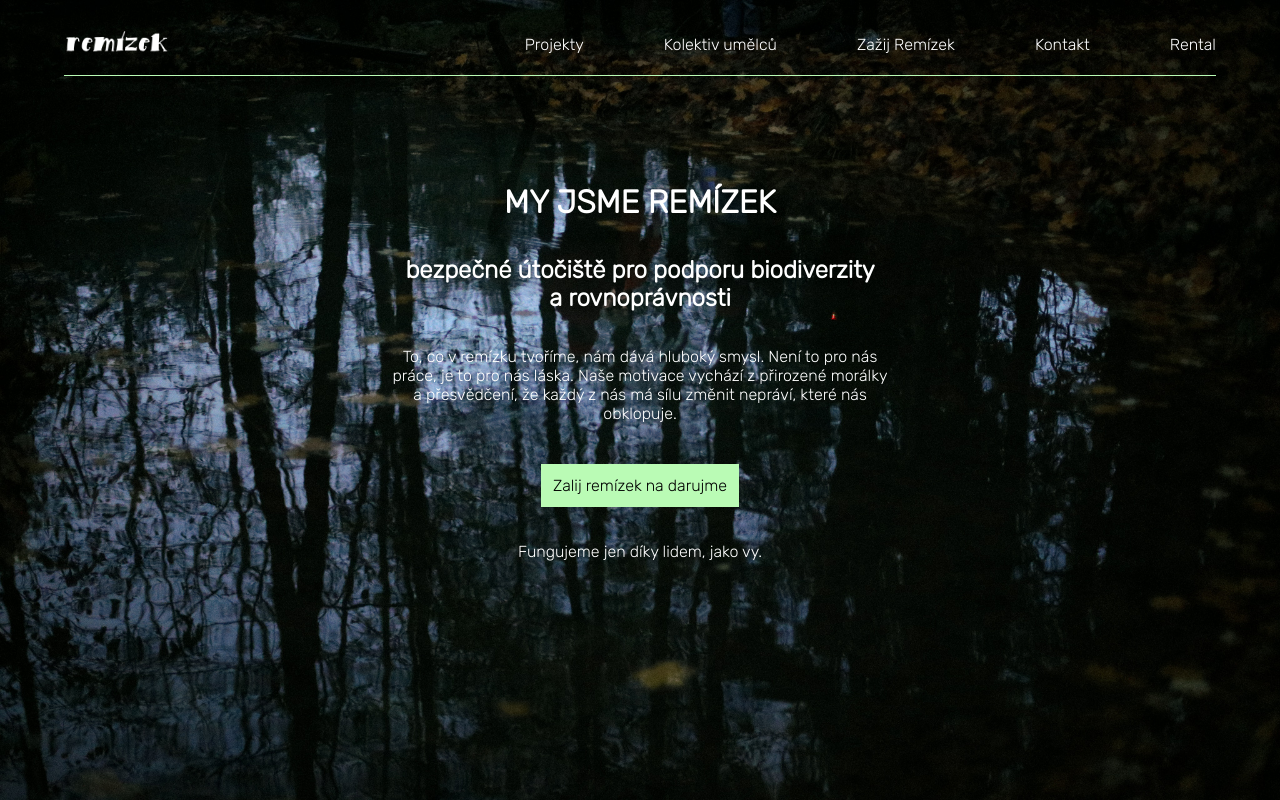
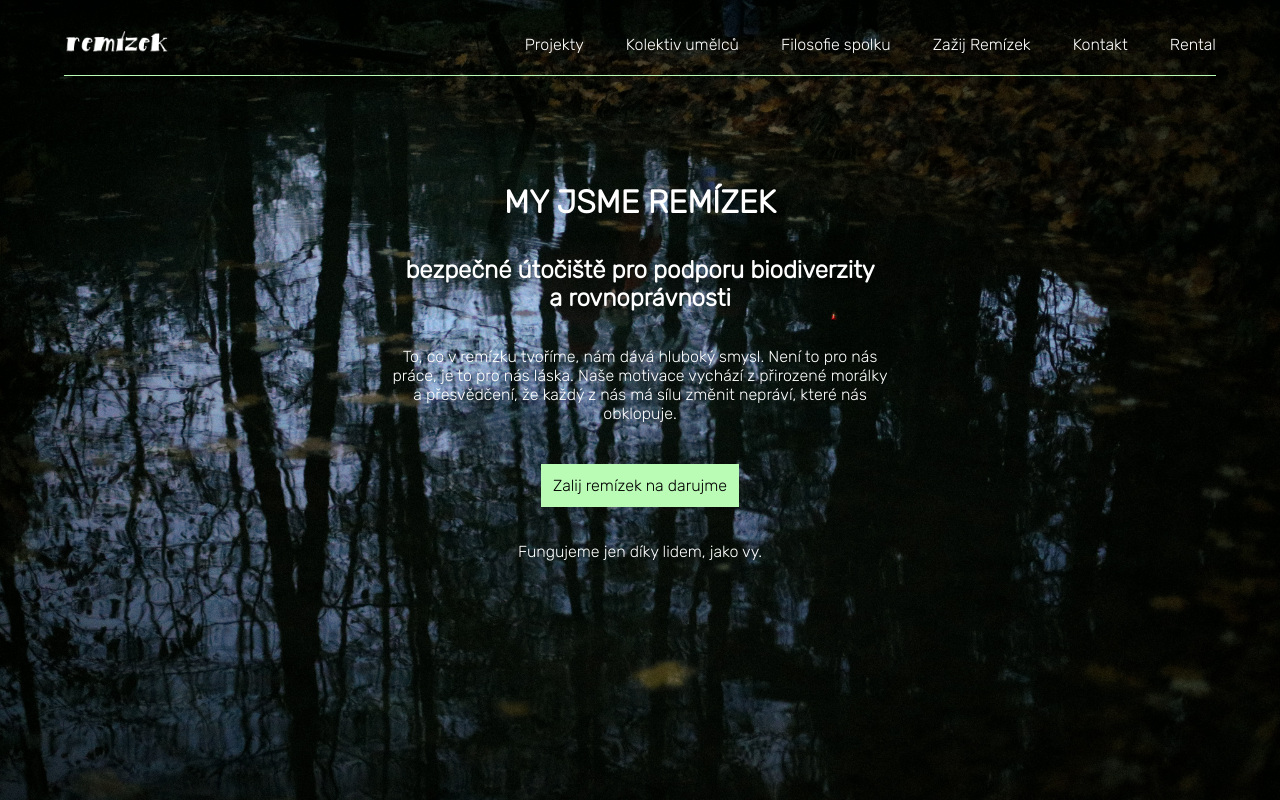
Before and after one commit to hornermar/remizek_web, a Next.js app: page / in a window 1280 px wide. Shown: the top 800 px of the page. Built offline with nearby package versions, Linux system fonts and the light colour scheme.

Commit message:
link stanovy

```diff
--- a/components/HeaderHome/index.js
+++ b/components/HeaderHome/index.js
@@ -40,11 +40,11 @@ const HeaderHome = () => {
               Kolektiv umělců
             </Link>
           </li>
-          {/* <li>
-            <Link href="/filosofie-spolku" passHref>
-            Filosofie spolku
-          </Link>
-          </li> */}
+          <li>
+            <Link href="/#filosofie-spolku" passHref>
+              Filosofie spolku
+            </Link>
+          </li>
           <li>
             <Link href="/zazij-remizek" passHref>
               Zažij Remízek
```
